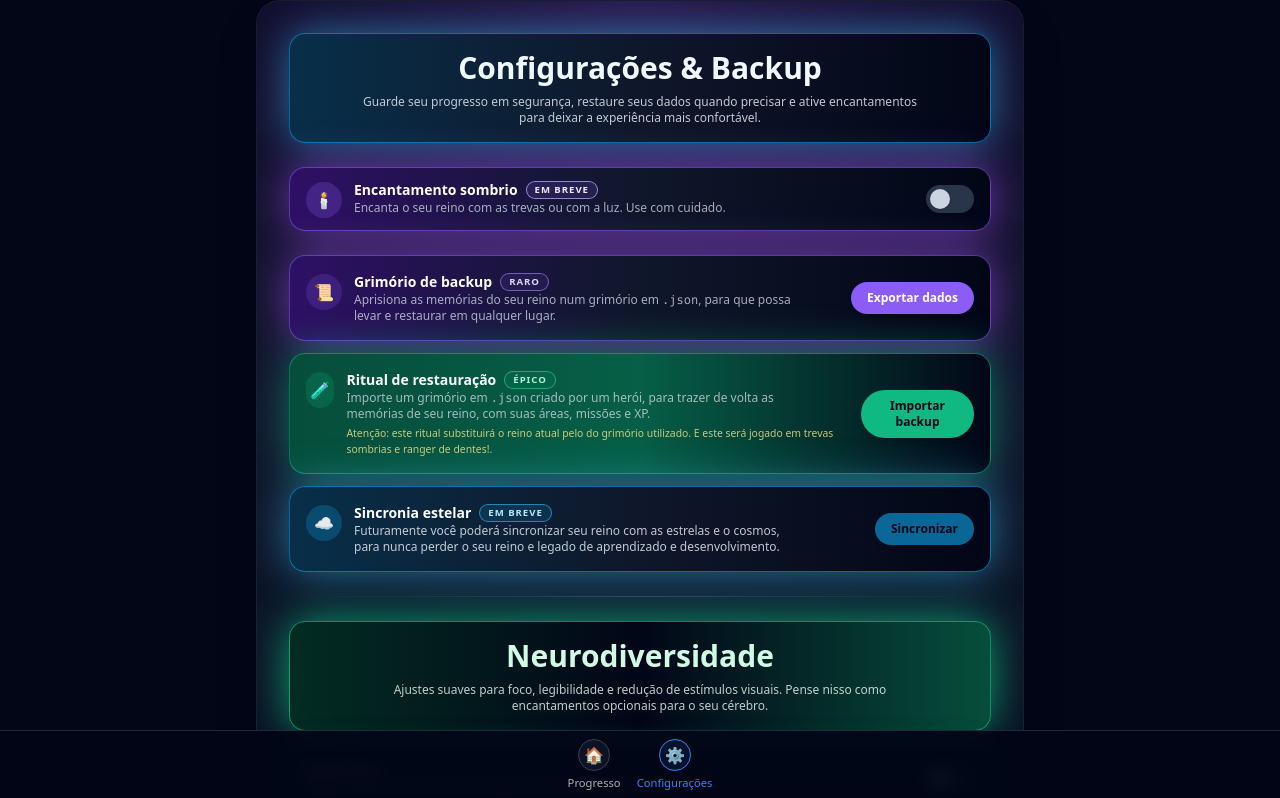
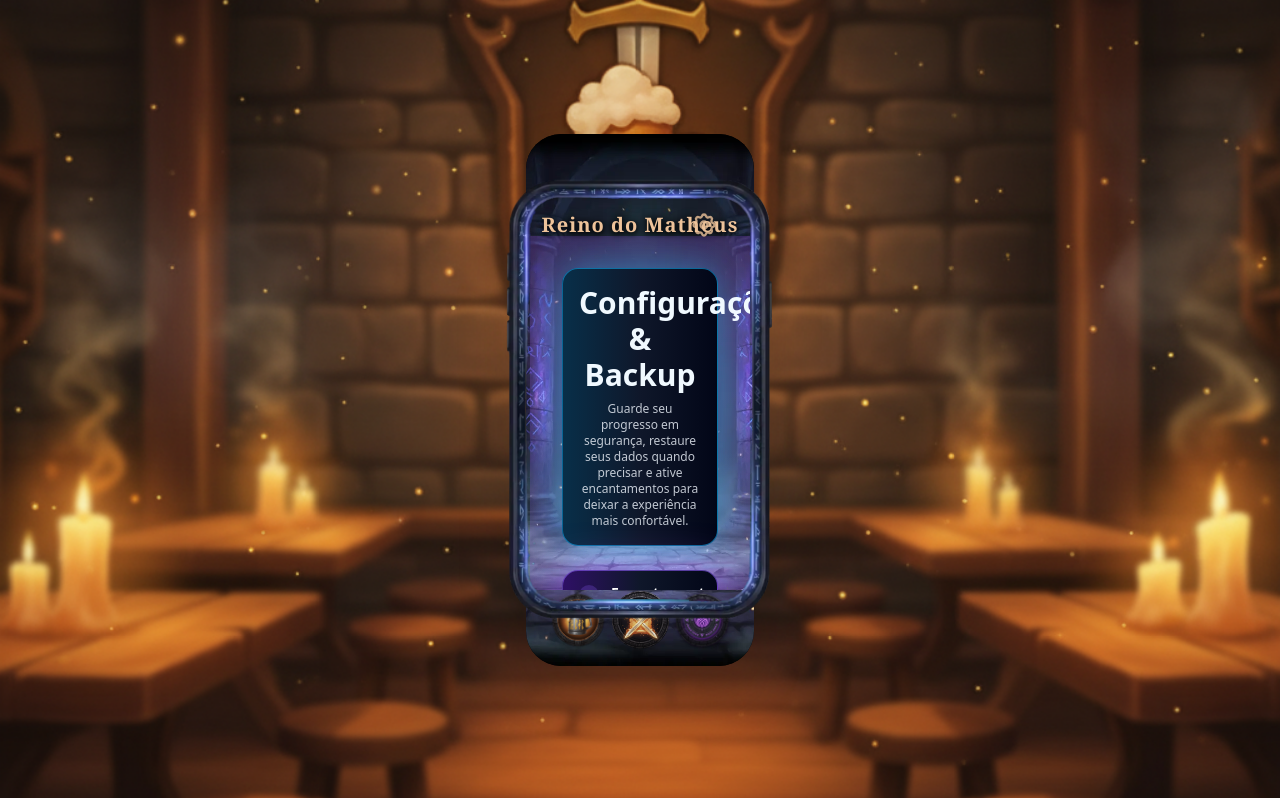
Before and after one commit to matheusalbinommarques-netizen/lmup, a SvelteKit app: page /config in a window 1280 px wide. Shown: the top 798 px of the page. Built offline with nearby package versions, Linux system fonts and the light colour scheme.

Commit message:
opaaaa celularzin ta pequeno mas ta on

```diff
--- a/src/app.css
+++ b/src/app.css
@@ -1,129 +1,28 @@
-/* src/app.css */
 @tailwind base;
 @tailwind components;
 @tailwind utilities;
 
-/* ---------- Layout base ---------- */
-
 html,
 body {
   height: 100%;
+  width: 100%;
+  margin: 0;
+  padding: 0;
+  overflow: hidden; /* Trava a rolagem na "mesa" */
+  background-color: #000; /* Fundo preto caso alguma imagem demore a carregar */
+  font-family: 'Segoe UI', Tahoma, Geneva, Verdana, sans-serif;
 }
 
-body {
-  @apply bg-slate-950 text-slate-100 antialiased;
+/* Estilização opcional da barra de rolagem DENTRO do celular */
+::-webkit-scrollbar {
+  width: 4px;
 }
 
-/* root do Svelte */
-#svelte {
-  @apply min-h-screen flex flex-col;
+::-webkit-scrollbar-track {
+  background: rgba(0, 0, 0, 0.2);
 }
 
-/* main com espaço para a bottom nav */
-.page-with-bottom-nav {
-  min-height: 100vh;
-  padding-bottom: 4.5rem; /* altura da bottom-nav + safe-area */
+::-webkit-scrollbar-thumb {
+  background: rgba(139, 69, 19, 0.6); /* Tom madeira */
+  border-radius: 2px;
 }
-
-/* ---------- Bottom navigation ---------- */
-
-.bottom-nav {
-  @apply fixed inset-x-0 bottom-0 z-40 border-t border-slate-800
-    bg-slate-950/95 backdrop-blur flex items-center justify-center;
-  padding-bottom: env(safe-area-inset-bottom);
-}
-
-/* container interno da bottom-nav (ícones e labels) */
-.bottom-nav-inner {
-  @apply mx-auto flex max-w-md flex-1 items-center justify-around gap-8 px-4 py-3;
-}
-
-/* ---------- Cartões/painéis temáticos globais ---------- */
-
-.realm-card,
-.config-card,
-.achievements-card,
-.eco-card,
-.neuro-card {
-  @apply rounded-3xl border border-slate-800/70
-    bg-gradient-to-b from-slate-950 via-slate-900 to-slate-950
-    shadow-2xl;
-}
-
-/* Glow moderado nas opções de neuro (padrão) */
-.neuro-card {
-  box-shadow:
-    0 0 26px rgba(16, 185, 129, 0.45),
-    0 18px 40px rgba(15, 23, 42, 0.95);
-}
-
-/* Subcards de configurações (encantamento, grimório, ritual, sincronia) */
-.settings-subcard {
-  border-radius: 1rem; /* aproxima do rounded-2xl */
-}
-
-/* ---------- Neurodiversidade ---------- */
-
-/* Variáveis base controladas por data-attributes */
-:root {
-  --lmup-base-font-size: 16px;
-}
-
-/* Base de fonte para o app inteiro */
-html {
-  font-size: var(--lmup-base-font-size); /* controla rem/Tailwind */
-  scroll-behavior: smooth;
-}
-
-body {
-  font-size: 1rem; /* 1rem baseado na var do html */
-}
-
-/* TEXTO MAIOR – aumenta font-size base (afeta tudo que usa rem) */
-:root[data-neuro-large-text='true'] {
-  --lmup-base-font-size: 18.5px;
-}
-
-/* ESTÍMULOS SUAVES – global
-   Reduz brilho e deixa transições mais secas, mas sem cortar tudo */
-:root[data-neuro-low-stimulus='true'] {
-  scroll-behavior: auto;
-}
-
-/* Suaviza sombras de QUALQUER elemento com classe shadow-* */
-:root[data-neuro-low-stimulus='true'] [class*='shadow-'] {
-  box-shadow: 0 6px 22px rgba(15, 23, 42, 0.85) !important;
-}
-
-/* overlays de brilho ficam mais discretos, mas ainda visíveis */
-:root[data-neuro-low-stimulus='true'] [aria-hidden='true'] {
-  opacity: 0.55 !important;
-}
-
-/* animações/transições bem curtas em estímulos suaves */
-:root[data-neuro-low-stimulus='true'] * {
-  animation-duration: 120ms !important;
-  animation-iteration-count: 1 !important;
-  transition-duration: 80ms !important;
-}
-
-/* MODO FOCO – global
-   Corta glows e sombras fortes no app inteiro (sem véu) */
-:root[data-neuro-focus='true'] [class*='shadow-'] {
-  box-shadow: none !important;
-}
-
-/* Cartões principais ficam com borda mais “seca” no modo foco */
-:root[data-neuro-focus='true'] .realm-card,
-:root[data-neuro-focus='true'] .config-card,
-:root[data-neuro-focus='true'] .achievements-card,
-:root[data-neuro-focus='true'] .eco-card,
-:root[data-neuro-focus='true'] .neuro-card,
-:root[data-neuro-focus='true'] .settings-subcard {
-  border-color: rgba(15, 23, 42, 0.9) !important;
-}
-
-/* overlays de brilho desligados totalmente no modo foco */
-:root[data-neuro-focus='true'] [aria-hidden='true'] {
-  opacity: 0 !important;
-}
--- a/src/lib/BottomNav.svelte
+++ b/src/lib/BottomNav.svelte
@@ -1,61 +1,71 @@
-<!-- src/lib/BottomNav.svelte -->
 <script lang="ts">
-  import { page } from '$app/state';
+  import { page } from '$app/stores';
 
-  type NavLink = {
-    href: string;
-    label: string;
-    icon: string;
-  };
-
-  const links: NavLink[] = [
-    {
-      href: '/',
-      label: 'Progresso',
-      icon: '🏠',
-    },
-    {
-      href: '/config',
-      label: 'Configurações',
-      icon: '⚙️',
-    },
-  ];
-
-  const currentPath = $derived(page.url.pathname);
-
-  const linkClasses = (href: string) => {
-    const active = currentPath === href;
-
-    return {
-      root:
-        'flex flex-col items-center gap-1 text-[0.7rem] transition-colors duration-150 ' +
-        (active ? 'text-primary' : 'text-text-secondary'),
-      icon:
-        'flex h-8 w-8 items-center justify-center rounded-full border text-base ' +
-        (active
-          ? 'border-primary bg-primary/10'
-          : 'border-slate-700 bg-slate-900/80'),
-    };
-  };
+  function isActive(path: string): boolean {
+    return ($page.url.pathname as string) === path;
+  }
 </script>
 
+<!--
+    - h-[80px]: Uma altura fixa menor.
+    - bg-cover: Faz a imagem cobrir a área sem distorcer (pode cortar um pouco, o que é melhor).
+    - bg-bottom: Garante que a parte de baixo (curvada) da madeira apareça.
+    - items-center: Centraliza os ícones verticalmente na div.
+-->
 <nav
-  class="bottom-nav z-50 border-t border-slate-800/80 bg-slate-950/95 backdrop-blur-md"
-  style="position: fixed; left: 0; right: 0; bottom: 0;"
+  class="relative w-full h-[80x] bg-[url('/art/nav-wood-bar.png')] bg-cover bg-bottom bg-no-repeat
+               flex justify-evenly items-center px-4 z-30 shrink-0"
 >
-  <div
-    class="mx-auto flex max-w-3xl items-center justify-around gap-4 px-6 py-2"
+  <!-- Início -->
+  <a
+    href="/"
+    class="flex flex-col items-center justify-center group"
+    aria-label="Início"
   >
-    {#each links as link (link.href)}
-      {@const cls = linkClasses(link.href)}
-      <a
-        href={link.href}
-        class={cls.root}
-        aria-current={currentPath === link.href ? 'page' : undefined}
-      >
-        <span class={cls.icon}>{link.icon}</span>
-        <span>{link.label}</span>
-      </a>
-    {/each}
-  </div>
+    <div
+      class="transition-all duration-200 {isActive('/')
+        ? 'scale-110 filter drop-shadow-[0_0_8px_rgba(255,215,0,0.6)]'
+        : 'opacity-90 hover:scale-105'}"
+    >
+      <img
+        src="/art/icones/icon-taverna.png"
+        alt="Início"
+        class="w-[60px] h-[60px]"
+      />
+    </div>
+  </a>
+
+  <!-- Missões -->
+  <a
+    href="/missoes"
+    class="flex flex-col items-center justify-center group"
+    aria-label="Missões"
+  >
+    <div
+      class="transition-all duration-200 {isActive('/missoes')
+        ? 'scale-110 filter drop-shadow-[0_0_8px_rgba(255,215,0,0.6)]'
+        : 'opacity-90 hover:scale-105'}"
+    >
+      <img
+        src="/art/icones/icon-missoes.png"
+        alt="Missões"
+        class="w-[60px] h-[60px]"
+      />
+    </div>
+  </a>
+
+  <!-- Clã -->
+  <a
+    href="/cla"
+    class="flex flex-col items-center justify-center group"
+    aria-label="Clã"
+  >
+    <div
+      class="transition-all duration-200 {isActive('/cla')
+        ? 'scale-110 filter drop-shadow-[0_0_8px_rgba(255,215,0,0.6)]'
+        : 'opacity-90 hover:scale-105'}"
+    >
+      <img src="/art/icones/icon-cla.png" alt="Clã" class="w-[60px] h-[60px]" />
+    </div>
+  </a>
 </nav>
--- /dev/null
+++ b/src/lib/TopBar.svelte
@@ -0,0 +1,45 @@
+<script lang="ts">
+  // Svelte 5: Usando a rune $props() para definir props
+  let { nomeUsuario = 'Matheus' } = $props();
+</script>
+
+<header
+  class="relative w-full h-[70px] flex items-center px-6 pt-6 z-30 shrink-0"
+>
+  <div
+    class="absolute left-1/2 -translate-x-1/2 pt-6 text-center w-full pointer-events-none"
+  >
+    <h1
+      class="text-[#eec39a] font-bold text-xl drop-shadow-[0_2px_2px_rgba(0,0,0,0.8)] font-serif tracking-wider"
+      style="text-shadow: 0px 0px 8px rgba(0,0,0,0.8);"
+    >
+      Reino do {nomeUsuario}
+    </h1>
+  </div>
+
+  <a
+    href="/config"
+    aria-label="Configurações"
+    class="absolute right-8 pt-6 opacity-80 hover:opacity-100 transition-opacity active:scale-95 z-40"
+  >
+    <svg
+      xmlns="http://www.w3.org/2000/svg"
+      class="h-7 w-7 text-[#eec39a] drop-shadow-lg"
+      fill="none"
+      viewBox="0 0 24 24"
+      stroke="currentColor"
+      stroke-width="2"
+    >
+      <path
+        stroke-linecap="round"
+        stroke-linejoin="round"
+        d="M10.325 4.317c.426-1.756 2.924-1.756 3.35 0a1.724 1.724 0 002.573 1.066c1.543-.94 3.31.826 2.37 2.37a1.724 1.724 0 001.065 2.572c1.756.426 1.756 2.924 0 3.35a1.724 1.724 0 00-1.066 2.573c.94 1.543-.826 3.31-2.37 2.37a1.724 1.724 0 00-2.572 1.065c-.426 1.756-2.924 1.756-3.35 0a1.724 1.724 0 00-2.573-1.066c-1.543.94-3.31-.826-2.37-2.37a1.724 1.724 0 00-1.065-2.572c-1.756-.426-1.756-2.924 0-3.35a1.724 1.724 0 001.066-2.573c-.94-1.543.826-3.31 2.37-2.37.996.608 2.296.07 2.572-1.065z"
+      />
+      <path
+        stroke-linecap="round"
+        stroke-linejoin="round"
+        d="M15 12a3 3 0 11-6 0 3 3 0 016 0z"
+      />
+    </svg>
+  </a>
+</header>
--- a/src/routes/+layout.svelte
+++ b/src/routes/+layout.svelte
@@ -1,19 +1,57 @@
-<!-- src/routes/+layout.svelte -->
 <script lang="ts">
   import '../app.css';
   import BottomNav from '$lib/BottomNav.svelte';
-  import type { Snippet } from 'svelte';
+  import TopBar from '$lib/TopBar.svelte';
 
-  // Em runes mode, pegamos as props com $props()
-  const { children } = $props<{ children: Snippet }>();
+  const { children } = $props();
 </script>
 
-<div class="min-h-screen bg-slate-950 text-text flex flex-col">
-  <!-- Conteúdo da página com espaço pro bottom nav -->
-  <main class="flex-1 page-with-bottom-nav">
-    {@render children()}
-  </main>
+<div
+  class="fixed inset-0 bg-[url('/art/bg/bg-taverna.png')] bg-cover bg-center flex items-center justify-center overflow-hidden font-sans"
+>
+  <!-- container do frame 1024x1024 -->
+  <div
+    class="relative h-[95vh] max-h-[900px] aspect-square max-w-[500px] filter drop-shadow-2xl"
+  >
+    <!-- frame -->
+    <img
+      src="/art/bg/bg-main-shell.webp"
+      alt="Device Frame"
+      class="absolute inset-0 w-full h-full object-contain z-50 pointer-events-none select-none"
+    />
 
-  <!-- Navegação fixa no rodapé -->
-  <BottomNav />
+    <!-- tela interna (467x830 dentro de 1024x1024) -->
+    <div
+      class="absolute z-10 bg-black overflow-hidden flex flex-col rounded-[35px]"
+      style="top: 15%; bottom: 15%; left: 27.2%; right: 27.2%;"
+    >
+      <div class="absolute inset-0">
+        <img
+          src="/art/bg/bg-global-dungeon.webp"
+          alt=""
+          class="w-full h-full object-cover"
+        />
+      </div>
+
+      <div class="relative z-20 w-full h-full flex flex-col pt-8 pb-4 px-1">
+        <TopBar />
+
+        <main class="flex-1 w-full overflow-y-auto scroll-smooth no-scrollbar">
+          {@render children()}
+        </main>
+
+        <BottomNav />
+      </div>
+    </div>
+  </div>
 </div>
+
+<style>
+  .no-scrollbar::-webkit-scrollbar {
+    display: none;
+  }
+  .no-scrollbar {
+    -ms-overflow-style: none;
+    scrollbar-width: none;
+  }
+</style>
--- a/src/routes/+page.svelte
+++ b/src/routes/+page.svelte
@@ -1,30 +1,127 @@
-<!-- src/routes/+page.svelte -->
 <script lang="ts">
-  import StatsManager from '$lib/StatsManager.svelte';
-  import AreaManager from '$lib/AreaManager.svelte';
-  import AvatarAchievementsPanel from '$lib/AvatarAchievementsPanel.svelte';
-  import EcoGamificationPanel from '$lib/EcoGamificationPanel.svelte';
-  import XpByAreaPanel from '$lib/XpByAreaPanel.svelte';
+  let nivel = 5;
+  let xpAtual = 750;
+  let xpProximoNivel = 1000;
+  let progressoXP = (xpAtual / xpProximoNivel) * 100;
+
+  // Dados atualizados conforme o Mockup
+  let missoes = [
+    {
+      id: 1,
+      titulo: 'Programação',
+      raridade: 'legendary',
+      bg: '/art/tasks/card-mission-legendary.png',
+    },
+    {
+      id: 2,
+      titulo: 'Marketing',
+      raridade: 'epic',
+      bg: '/art/tasks/card-mission-epic.png',
+    },
+    {
+      id: 3,
+      titulo: 'História',
+      raridade: 'common',
+      bg: '/art/tasks/card-mission-common.png',
+    },
+  ];
 </script>
 
-<main class="mx-auto max-w-5xl px-4 pb-28 pt-8">
-  <!-- Hero / card principal de progresso -->
-  <StatsManager />
+<div class="flex flex-col items-center w-full h-full space-y-6 px-4">
+  <section class="flex flex-col items-center space-y-2 mt-8">
+    <div class="relative">
+      <img
+        src="/art/hero-avatar-default.png"
+        alt="Avatar"
+        class="w-36 h-36 rounded-full border-[6px] border-[#1a1a1a] shadow-2xl relative z-10"
+      />
+      <div class="absolute -bottom-3 w-full flex justify-center z-20">
+        <span
+          class="bg-[#3a2f25] text-[#ffb74d] px-5 py-1 rounded-full text-base font-bold border-2 border-[#1a1a1a] shadow-lg"
+        >
+          Lvl {nivel}
+        </span>
+      </div>
+    </div>
+    <div class="w-[220px] flex flex-col items-center space-y-1 mt-6">
+      <div
+        class="w-full h-5 bg-black/60 rounded-full overflow-hidden border-2 border-[#3a2f25]/50 shadow-inner"
+      >
+        <div
+          class="h-full bg-gradient-to-r from-[#4facfe] to-[#00f2fe]"
+          style="width: {progressoXP}%"
+        ></div>
+      </div>
+      <span
+        class="text-sm text-[#eec39a] font-semibold tracking-wider drop-shadow-sm"
+        >{xpAtual} / {xpProximoNivel} XP</span
+      >
+    </div>
+  </section>
 
-  <!-- Seção de painéis acima das missões -->
-  <div class="mt-6 space-y-6">
-    <!-- Avatar + medalhas -->
-    <AvatarAchievementsPanel />
-
-    <!-- Eco-gamificação / jardim -->
-    <EcoGamificationPanel />
-
-    <!-- Novo painel: gráficos de XP por área -->
-    <XpByAreaPanel />
+  <div
+    class="relative w-full max-w-[380px] flex justify-center items-center py-4 shrink-0"
+  >
+    <img
+      src="/art/banner-missions-title.png"
+      alt="Banner"
+      class="w-[95%] object-contain drop-shadow-lg opacity-90"
+    />
+    <span
+      class="absolute text-[#3a2f25] font-serif font-bold text-lg tracking-[0.15em] pt-1 opacity-80"
+    >
+      MISSÕES ATIVAS
+    </span>
   </div>
 
-  <!-- Missões ativas (áreas + itens) -->
-  <div class="mt-8">
-    <AreaManager />
-  </div>
-</main>
+  <section
+    class="w-full flex flex-row flex-nowrap overflow-x-auto space-x-5 pl-2 pr-4 py-2 snap-x snap-mandatory no-scrollbar mask-fade-sides h-[140px] shrink-0"
+  >
+    {#each missoes as missao (missao.id)}
+      <div
+        class="relative flex-shrink-0 w-[200px] h-[120px] snap-center transition-transform active:scale-95 group"
+      >
+        <img
+          src={missao.bg}
+          alt="Fundo missão"
+          class="absolute inset-0 w-full h-full object-contain drop-shadow-xl"
+        />
+
+        <div
+          class="absolute inset-0 flex flex-col items-center justify-center pt-4 pb-2 px-6"
+        >
+          <h3
+            class="text-[#3e2723] font-extrabold text-lg leading-tight w-full text-center mb-1"
+          >
+            {missao.titulo}
+          </h3>
+          <span
+            class="text-[#5d4037] text-xs font-bold uppercase tracking-wider border-b border-[#5d4037]/50 opacity-70 group-hover:opacity-100 transition-opacity"
+          >
+            Ver missão
+          </span>
+        </div>
+      </div>
+    {/each}
+    <div class="flex-shrink-0 w-4"></div>
+  </section>
+</div>
+
+<style>
+  .no-scrollbar::-webkit-scrollbar {
+    display: none;
+  }
+  .no-scrollbar {
+    -ms-overflow-style: none;
+    scrollbar-width: none;
+  }
+  .mask-fade-sides {
+    mask-image: linear-gradient(
+      to right,
+      transparent,
+      black 5%,
+      black 95%,
+      transparent
+    );
+  }
+</style>
```
Also changed, not shown: static/art/bg/bg-main-shell.webp.
